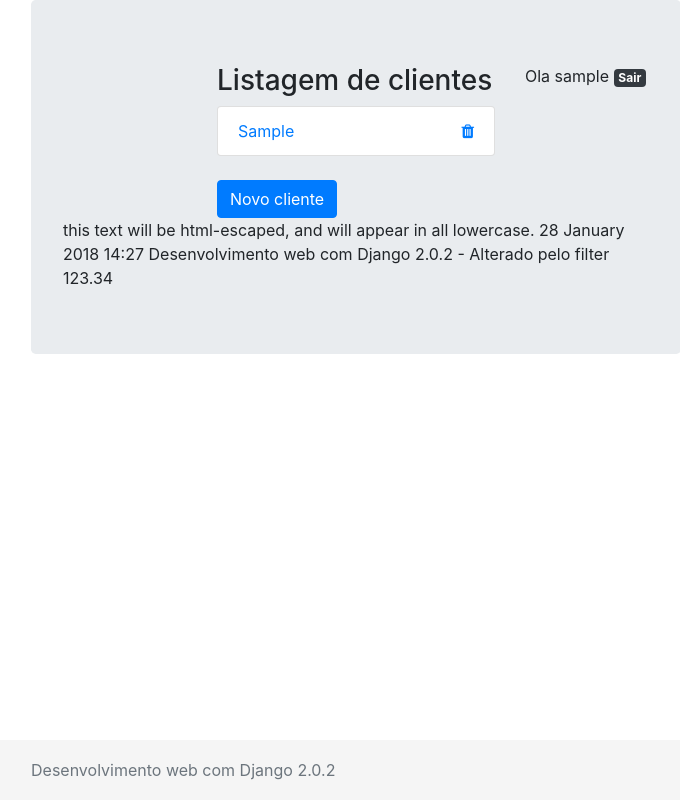
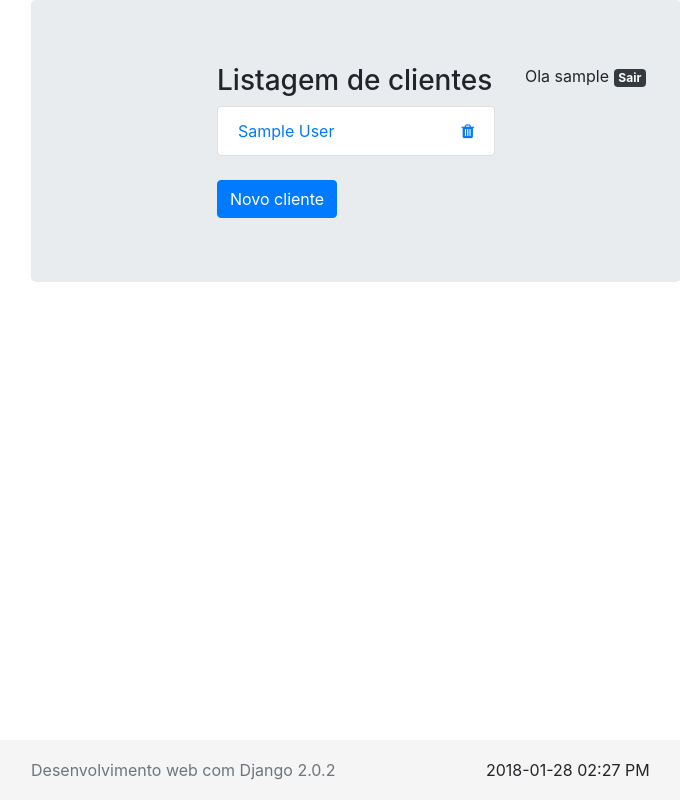
Before and after one commit to Gpzim98/gestao_clientes, a Django app: page /clientes/list/ in a window 1280 px wide. Shown: the whole page, without its empty margins (284-964 px from the left). Run offline with Django 3.2, Linux system fonts and the light colour scheme; a user stored in the database is signed in; tables that the repository leaves empty hold one stand-in row (values such as "Sample post"); some libraries are stand-ins or nearby versions.

Commit message:
Finishing template tags and filters

```diff
--- a/clientes/models.py
+++ b/clientes/models.py
@@ -9,5 +9,9 @@ class Person(models.Model):
     bio = models.TextField()
     photo = models.ImageField(upload_to='clients_photos', null=True, blank=True)
 
+    @property
+    def nome_completo(self):
+        return self.first_name + ' ' + self.last_name
+
     def __str__(self):
         return self.first_name + ' ' + self.last_name
--- a/clientes/templates/footer.html
+++ b/clientes/templates/footer.html
@@ -1,5 +1,16 @@
+{% load my_tags %}
+{% load filters %}
+
 <footer class="footer">
   <div class="container">
-    <span class="text-muted">{{ minha_var }}</span>
+
+
+    <span class="text-muted foot_message">{% footer_message %}</span>
+
+    <div id="hora_server">
+      {% current_time "%Y-%m-%d %I:%M %p" as the_time %}
+      {{ the_time }}
+    </div>
+
   </div>
 </footer>
--- a/clientes/templates/person.html
+++ b/clientes/templates/person.html
@@ -1,5 +1,4 @@
 {% extends 'base.html' %}
-{% load filters %}
 
 {% block title %} Administracao {% endblock %}
 
@@ -15,7 +14,7 @@
             <ul class="list-group">
                 {% for person in persons %}
                     <li class="list-group-item">
-                        <a href="{% url 'persons_update' person.id %}">{{ person.first_name }}</a>
+                        <a href="{% url 'persons_update' person.id %}">{{ person.nome_completo|title }}</a>
                         <a href="{% url 'persons_delete' person.id %}" class="trash-item">
                             <i class="fa fa-trash" aria-hidden="true"></i>
                         </a>
@@ -43,22 +42,12 @@
         </div>
     </div>
 
-{% filter force_escape|lower %}
-    This text will be HTML-escaped, and will appear in all lowercase.
-{% endfilter %}
-
-{% if persons|length >= 2 %}
-   You have lots of messages today!
+{% if persons|length >= 20 %}
+   Voce ja tem mais que 20 clientes
 {% endif %}
-
-{% now "d F Y H:i" %}
-
-{{ footer_message|my_filter }}
-
-{{ 123.3445|arredonda:2 }}
 
 {% endblock %}
 
 {% block footer %}
-    {% include 'footer.html' with minha_var=footer_message %}
+    {% include 'footer.html' %}
 {% endblock %}
--- a/clientes/templatetags/filters.py
+++ b/clientes/templatetags/filters.py
@@ -2,12 +2,6 @@ from django import template
 
 register = template.Library()
 
-
-@register.filter
-def my_filter(data):
-    return data + ' - ' + 'Alterado pelo filter'
-
-
 @register.filter
 def arredonda(value, casas):
     return round(value, casas)
--- /dev/null
+++ b/clientes/templatetags/my_tags.py
@@ -0,0 +1,14 @@
+from django import template
+from datetime import datetime
+
+register = template.Library()
+
+
+@register.simple_tag(takes_context=True)
+def current_time(context, format_string):
+    return datetime.now().strftime(format_string)
+
+
+@register.simple_tag
+def footer_message():
+    return 'Desenvolvimento web com Django 2.0.2'
--- a/clientes/views.py
+++ b/clientes/views.py
@@ -14,10 +14,9 @@ from django.urls import reverse_lazy
 @login_required
 def persons_list(request):
     persons = Person.objects.all()
-    footer_message = "Desenvolvimento web com Django 2.0.2"
 
     return render(
-        request, 'person.html', {'persons': persons, 'footer_message': footer_message})
+        request, 'person.html', {'persons': persons})
 
 
 @login_required
--- a/statics/style.css
+++ b/statics/style.css
@@ -1,3 +1,14 @@
 .trash-item {
     float: right;
 }
+
+#hora_server {
+    float: right;
+    width: 30%;
+
+}
+
+.foot_message {
+    fload: left;
+    width: 60%;
+}
```
